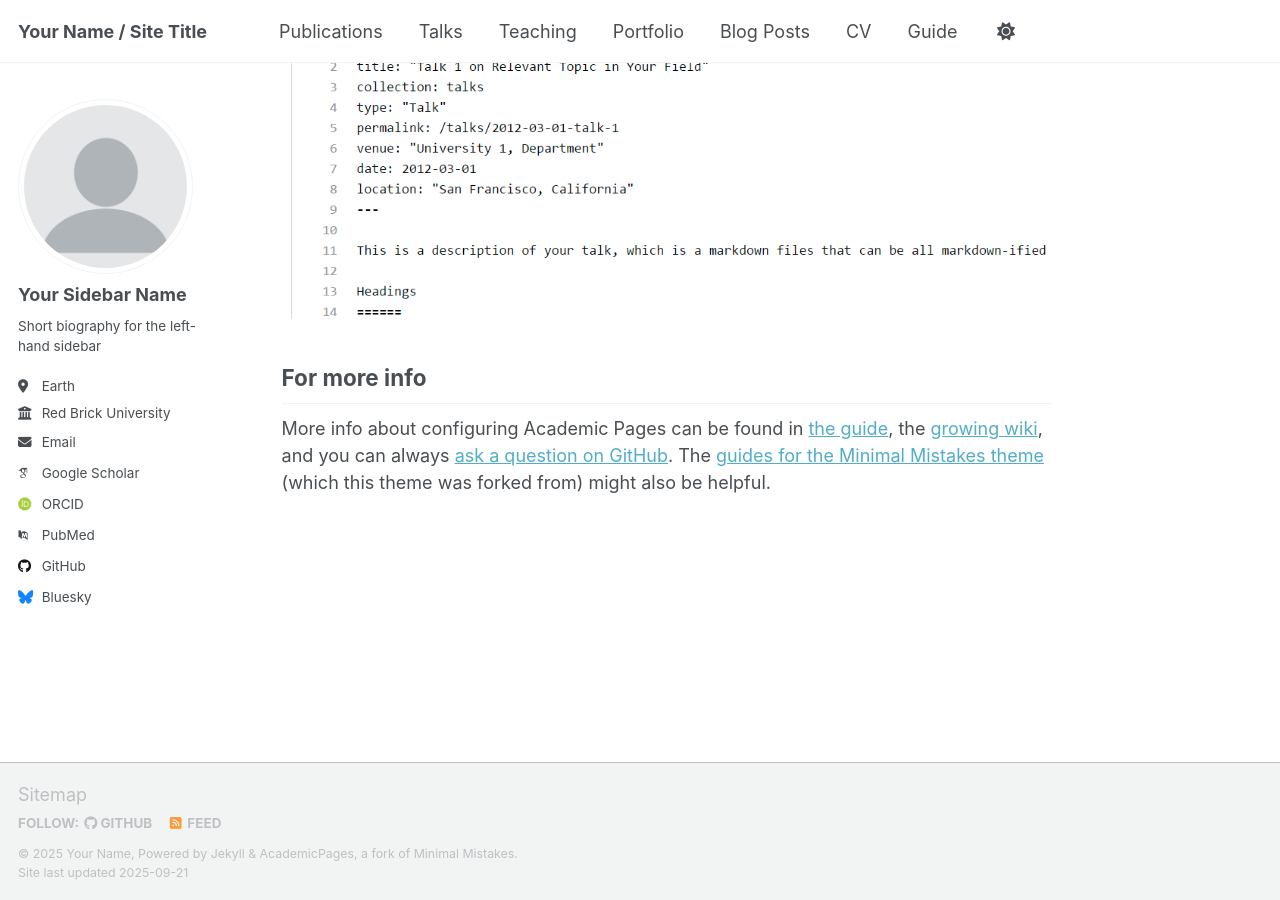
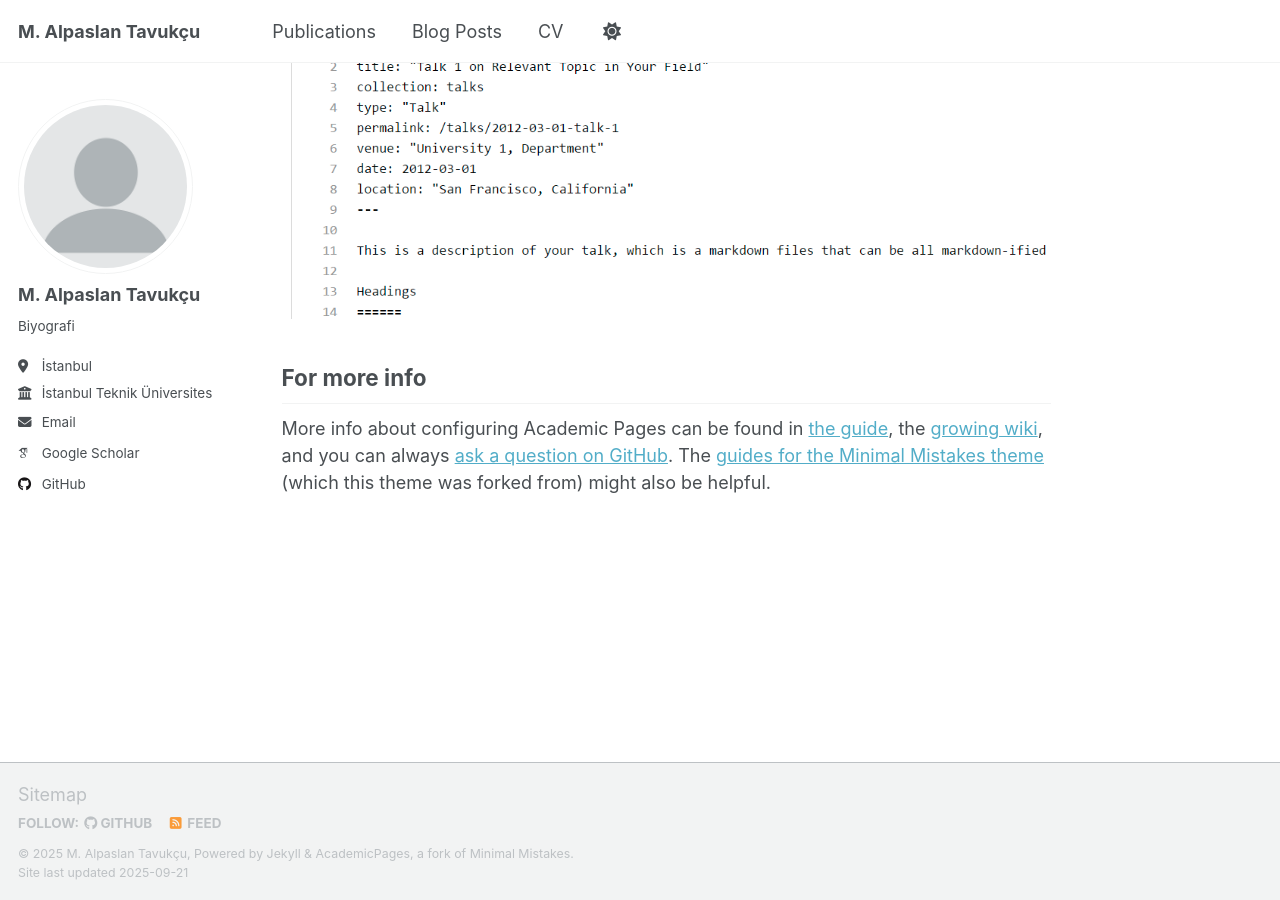
Before and after one commit to alpaslantavukcu/alpaslantavukcu.github.io, a Jekyll site: the page built from _pages/about.md, in a window 1280 px wide and 900 px high, scrolled down 2880 px. Built offline with Jekyll 4.4.1, drawn with Linux system fonts in a browser that asks for light colours; some web fonts are replaced; a script that is not in the unit is left out.

Commit message:
initial configurations

```diff
--- a/_config.yml
+++ b/_config.yml
@@ -9,14 +9,14 @@
 # Basic Site Settings
 locale                   : "en-US"
 site_theme               : "default" # Currently available options are "default", "air"
-title                    : "Your Name / Site Title"
+title                    : "M. Alpaslan Tavukçu"
 title_separator          : "-"
-name                     : &name "Your Name"
-description              : &description "Your Name's academic portfolio"   # Update this with a general description of your site, this is the default if not overridden by a page
-url                      : https://academicpages.github.io # The base hostname & protocol for your site e.g. "https://[your GitHub username].github.io",
+name                     : &name "M. Alpaslan Tavukçu"
+description              : &description "M. Alpaslan Tavukçu Açıklama"   # Update this with a general description of your site, this is the default if not overridden by a page
+url                      : https://alpaslantavukcu.github.io # The base hostname & protocol for your site e.g. "https://[your GitHub username].github.io",
                                                            # or if you already have some other page hosted on Github then use "https://[your GitHub username].github.io/[Your Repo Name]"
 baseurl                  : "" # the subpath of your site, e.g. "/blog"
-repository               : "academicpages/academicpages.github.io"
+repository               : "alpaslantavukcu/alpaslantavukcu.github.io"
 
 # Site Author - The following control what appear as part of the author content on the side bar.
 #               If a field is blank the icon and link will not appear, otherwise it will be shown.
@@ -24,23 +24,23 @@ repository               : "academicpages/academicpages.github.io"
 author:
   # Biographic information
   avatar           : "profile.png"
-  name             : "Your Sidebar Name"
+  name             : "M. Alpaslan Tavukçu"
   pronouns         : # example: "she/her"
-  bio              : "Short biography for the left-hand sidebar"
-  location         : "Earth"
-  employer         : "Red Brick University"
+  bio              : "Biyografi"
+  location         : "İstanbul"
+  employer         : "İstanbul Teknik Üniversitesi"
   uri              : # URL
-  email            : "none@example.org"
+  email            : "tavukcu22@itu.edu.tr"
 
   # Academic websites
   academia         : # URL
   arxiv            : # URL - Update with the correct link to your profile
-  googlescholar    : "https://scholar.google.com/citations?user=PS_CX0AAAAAJ"
+  googlescholar    : "https://scholar.google.com/citations?user=H3fydr0AAAAJ&hl"
   inspire-hep      : # URL
   impactstory      : # URL
-  orcid            : "http://orcid.org/yourorcidurl"
+  orcid            : # "http://orcid.org/yourorcidurl"
   semantic         : # URL
-  pubmed           : "https://www.ncbi.nlm.nih.gov/pubmed/?term=john+snow"
+  pubmed           : # "https://www.ncbi.nlm.nih.gov/pubmed/?term=john+snow"
   researchgate     : # URL
   scopus           : # URL
 
@@ -48,13 +48,13 @@ author:
   bitbucket        : # Username - Update with your username on the site
   codepen          : # Username
   dribbble         : # Username
-  github           : "academicpages"
+  github           : "alpaslantavukcu"
   kaggle           : # Username
   stackoverflow    : # User number or user number and name (i.e., use "1" or "1/jeff-atwood")
 
   # Social media
   artstation       : # Username
-  bluesky          : "bsky.app" # Replace this with you Bluesky username
+  bluesky          : # "bsky.app" # Replace this with you Bluesky username
   facebook         : # Username
   flickr           : # Username
   foursquare       : # Username
@@ -107,7 +107,7 @@ comments:
     colorscheme          : # "light" (default), "dark"
 staticman:
   allowedFields          : ['name', 'email', 'url', 'message']
-  branch                 : "gh-pages" # "master", "gh-pages"
+  branch                 : "master" # "master", "gh-pages"
   commitMessage          : "New comment."
   filename               : comment-{@timestamp}
   format                 : "yml"
```
Also changed, not shown: _data/navigation.yml (+10 -10 lines).
